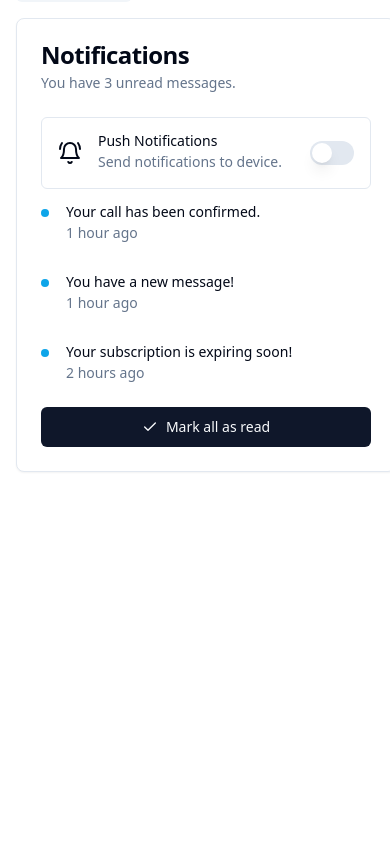
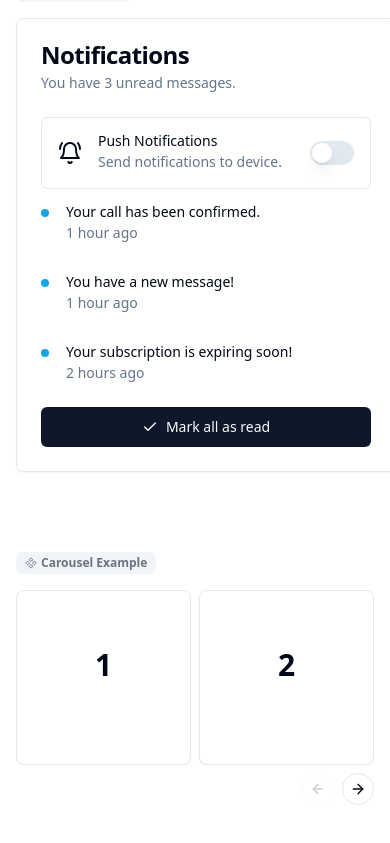
Before and after one commit to AliShariatian/shadcn-exercise, a Next.js app: page / in a window 390 px wide. Shown: the part 2580-3423 px from the top of the page. Before the commit the page ends 3260 px from the top, so only its background shows below. Built offline with nearby package versions, Linux system fonts and the light colour scheme.

Commit message:
add Carousel

```diff
--- a/package.json
+++ b/package.json
@@ -18,6 +18,7 @@
     "class-variance-authority": "^0.7.0",
     "clsx": "^2.1.1",
     "date-fns": "^3.6.0",
+    "embla-carousel-react": "^8.2.1",
     "lucide-react": "^0.439.0",
     "next": "14.2.8",
     "react": "^18",
--- /dev/null
+++ b/src/components/base/carousel.tsx
@@ -0,0 +1,186 @@
+"use client";
+
+import * as React from "react";
+import useEmblaCarousel, { type UseEmblaCarouselType } from "embla-carousel-react";
+import { ArrowLeft, ArrowRight } from "lucide-react";
+
+import { cn } from "@/utils";
+import { Button } from "@/components/base/button";
+
+type CarouselApi = UseEmblaCarouselType[1];
+type UseCarouselParameters = Parameters<typeof useEmblaCarousel>;
+type CarouselOptions = UseCarouselParameters[0];
+type CarouselPlugin = UseCarouselParameters[1];
+
+type CarouselProps = {
+  opts?: CarouselOptions;
+  plugins?: CarouselPlugin;
+  orientation?: "horizontal" | "vertical";
+  // eslint-disable-next-line no-unused-vars
+  setApi?: (api: CarouselApi) => void;
+};
+
+type CarouselContextProps = {
+  carouselRef: ReturnType<typeof useEmblaCarousel>[0];
+  api: ReturnType<typeof useEmblaCarousel>[1];
+  scrollPrev: () => void;
+  scrollNext: () => void;
+  canScrollPrev: boolean;
+  canScrollNext: boolean;
+} & CarouselProps;
+
+const CarouselContext = React.createContext<CarouselContextProps | null>(null);
+
+function useCarousel() {
+  const context = React.useContext(CarouselContext);
+
+  if (!context) {
+    throw new Error("useCarousel must be used within a <Carousel />");
+  }
+
+  return context;
+}
+
+const Carousel = React.forwardRef<HTMLDivElement, React.HTMLAttributes<HTMLDivElement> & CarouselProps>(({ orientation = "horizontal", opts, setApi, plugins, className, children, ...props }, ref) => {
+  const [carouselRef, api] = useEmblaCarousel(
+    {
+      ...opts,
+      axis: orientation === "horizontal" ? "x" : "y",
+    },
+    plugins
+  );
+  const [canScrollPrev, setCanScrollPrev] = React.useState(false);
+  const [canScrollNext, setCanScrollNext] = React.useState(false);
+
+  const onSelect = React.useCallback((api: CarouselApi) => {
+    if (!api) {
+      return;
+    }
+
+    setCanScrollPrev(api.canScrollPrev());
+    setCanScrollNext(api.canScrollNext());
+  }, []);
+
+  const scrollPrev = React.useCallback(() => {
+    api?.scrollPrev();
+  }, [api]);
+
+  const scrollNext = React.useCallback(() => {
+    api?.scrollNext();
+  }, [api]);
+
+  const handleKeyDown = React.useCallback(
+    (event: React.KeyboardEvent<HTMLDivElement>) => {
+      if (event.key === "ArrowLeft") {
+        event.preventDefault();
+        scrollPrev();
+      } else if (event.key === "ArrowRight") {
+        event.preventDefault();
+        scrollNext();
+      }
+    },
+    [scrollPrev, scrollNext]
+  );
+
+  React.useEffect(() => {
+    if (!api || !setApi) {
+      return;
+    }
+
+    setApi(api);
+  }, [api, setApi]);
+
+  React.useEffect(() => {
+    if (!api) {
+      return;
+    }
+
+    onSelect(api);
+    api.on("reInit", onSelect);
+    api.on("select", onSelect);
+
+    return () => {
+      api?.off("select", onSelect);
+    };
+  }, [api, onSelect]);
+
+  return (
+    <CarouselContext.Provider
+      value={{
+        carouselRef,
+        api: api,
+        opts,
+        orientation: orientation || (opts?.axis === "y" ? "vertical" : "horizontal"),
+        scrollPrev,
+        scrollNext,
+        canScrollPrev,
+        canScrollNext,
+      }}
+    >
+      <div ref={ref} onKeyDownCapture={handleKeyDown} className={cn("relative", className)} role="region" aria-roledescription="carousel" {...props}>
+        {children}
+      </div>
+    </CarouselContext.Provider>
+  );
+});
+Carousel.displayName = "Carousel";
+
+const CarouselContent = React.forwardRef<HTMLDivElement, React.HTMLAttributes<HTMLDivElement>>(({ className, ...props }, ref) => {
+  const { carouselRef, orientation } = useCarousel();
+
+  return (
+    <div ref={carouselRef} className="overflow-hidden">
+      <div ref={ref} className={cn("flex", orientation === "horizontal" ? "-ml-4" : "-mt-4 flex-col", className)} {...props} />
+    </div>
+  );
+});
+CarouselContent.displayName = "CarouselContent";
+
+const CarouselItem = React.forwardRef<HTMLDivElement, React.HTMLAttributes<HTMLDivElement>>(({ className, ...props }, ref) => {
+  const { orientation } = useCarousel();
+
+  return <div ref={ref} role="group" aria-roledescription="slide" className={cn("min-w-0 shrink-0 grow-0 basis-full", orientation === "horizontal" ? "pl-4" : "pt-4", className)} {...props} />;
+});
+CarouselItem.displayName = "CarouselItem";
+
+const CarouselPrevious = React.forwardRef<HTMLButtonElement, React.ComponentProps<typeof Button>>(({ className, variant = "outline", size = "icon", ...props }, ref) => {
+  const { orientation, scrollPrev, canScrollPrev } = useCarousel();
+
+  return (
+    <Button
+      ref={ref}
+      variant={variant}
+      size={size}
+      className={cn("absolute h-8 w-8 rounded-full", orientation === "horizontal" ? "-left-12 top-1/2 -translate-y-1/2" : "-top-12 left-1/2 -translate-x-1/2 rotate-90", className)}
+      disabled={!canScrollPrev}
+      onClick={scrollPrev}
+      {...props}
+    >
+      <ArrowLeft className="h-4 w-4" />
+      <span className="sr-only">Previous slide</span>
+    </Button>
+  );
+});
+CarouselPrevious.displayName = "CarouselPrevious";
+
+const CarouselNext = React.forwardRef<HTMLButtonElement, React.ComponentProps<typeof Button>>(({ className, variant = "outline", size = "icon", ...props }, ref) => {
+  const { orientation, scrollNext, canScrollNext } = useCarousel();
+
+  return (
+    <Button
+      ref={ref}
+      variant={variant}
+      size={size}
+      className={cn("absolute h-8 w-8 rounded-full", orientation === "horizontal" ? "-right-12 top-1/2 -translate-y-1/2" : "-bottom-12 left-1/2 -translate-x-1/2 rotate-90", className)}
+      disabled={!canScrollNext}
+      onClick={scrollNext}
+      {...props}
+    >
+      <ArrowRight className="h-4 w-4" />
+      <span className="sr-only">Next slide</span>
+    </Button>
+  );
+});
+CarouselNext.displayName = "CarouselNext";
+
+export { type CarouselApi, Carousel, CarouselContent, CarouselItem, CarouselPrevious, CarouselNext };
--- /dev/null
+++ b/src/components/examples/CarouselExample.tsx
@@ -0,0 +1,36 @@
+import { FC } from "react";
+import { Card, CardContent } from "@/components/base/card";
+import { Carousel, CarouselContent, CarouselItem, CarouselNext, CarouselPrevious } from "@/components/base/carousel";
+
+const CarouselExample: FC = (): JSX.Element => {
+  return (
+    <Carousel
+      opts={{
+        align: "start",
+        dragFree: false,
+        loop: false,
+      }}
+      className="w-full"
+    >
+      <CarouselContent className="-ml-2">
+        {Array.from({ length: 9 }).map((_, index) => (
+          <CarouselItem key={index} className="pl-2 border-none active:cursor-grabbing cursor-grab basis-1/2 md:basis-1/3 lg:basis-1/5 w-full max-w-sm">
+            <Card className="select-none">
+              <CardContent className="flex aspect-square items-center justify-center">
+                <span className="text-3xl font-semibold">{index + 1}</span>
+              </CardContent>
+            </Card>
+          </CarouselItem>
+        ))}
+      </CarouselContent>
+
+      {/* Arrows */}
+      <div className="relative flex w-fit ml-auto items-center gap-2 mt-2">
+        <CarouselPrevious className="static translate-y-0 disabled:opacity-20" />
+        <CarouselNext className="static translate-y-0 disabled:opacity-20" />
+      </div>
+    </Carousel>
+  );
+};
+
+export default CarouselExample;
--- a/src/components/index.ts
+++ b/src/components/index.ts
@@ -1,4 +1,4 @@
-// examples
+// Examples
 export { default as AccordionExample } from "./examples/AccordionExample";
 export { default as AlertExample } from "./examples/AlertExample";
 export { default as AlertDialogExample } from "./examples/AlertDialogExample";
@@ -9,3 +9,4 @@
 export { default as ButtonExample } from "./examples/ButtonExample";
 export { default as CalendarExample } from "./examples/CalendarExample";
 export { default as CardExample } from "./examples/CardExample";
+export { default as CarouselExample } from "./examples/CarouselExample";
--- a/tailwind.config.ts
+++ b/tailwind.config.ts
@@ -7,10 +7,7 @@
     extend: {
       container: {
         center: true,
-        padding: {
-          DEFAULT: "1rem",
-          sm: "0",
-        },
+        padding: "1rem",
       },
 
       borderRadius: {
```
Also changed, not shown: 1 other file (tests, documents, lock files or other folders).
